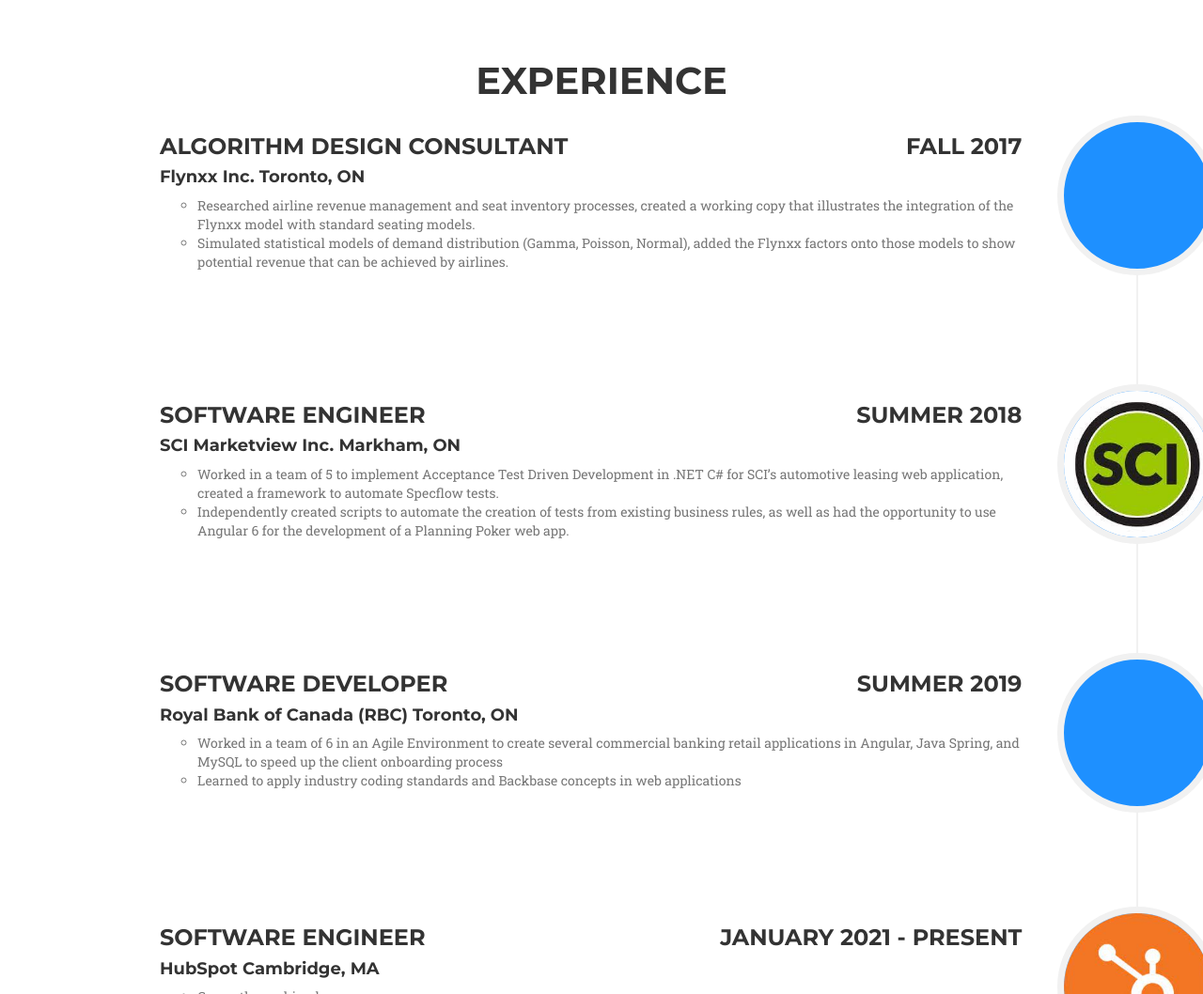
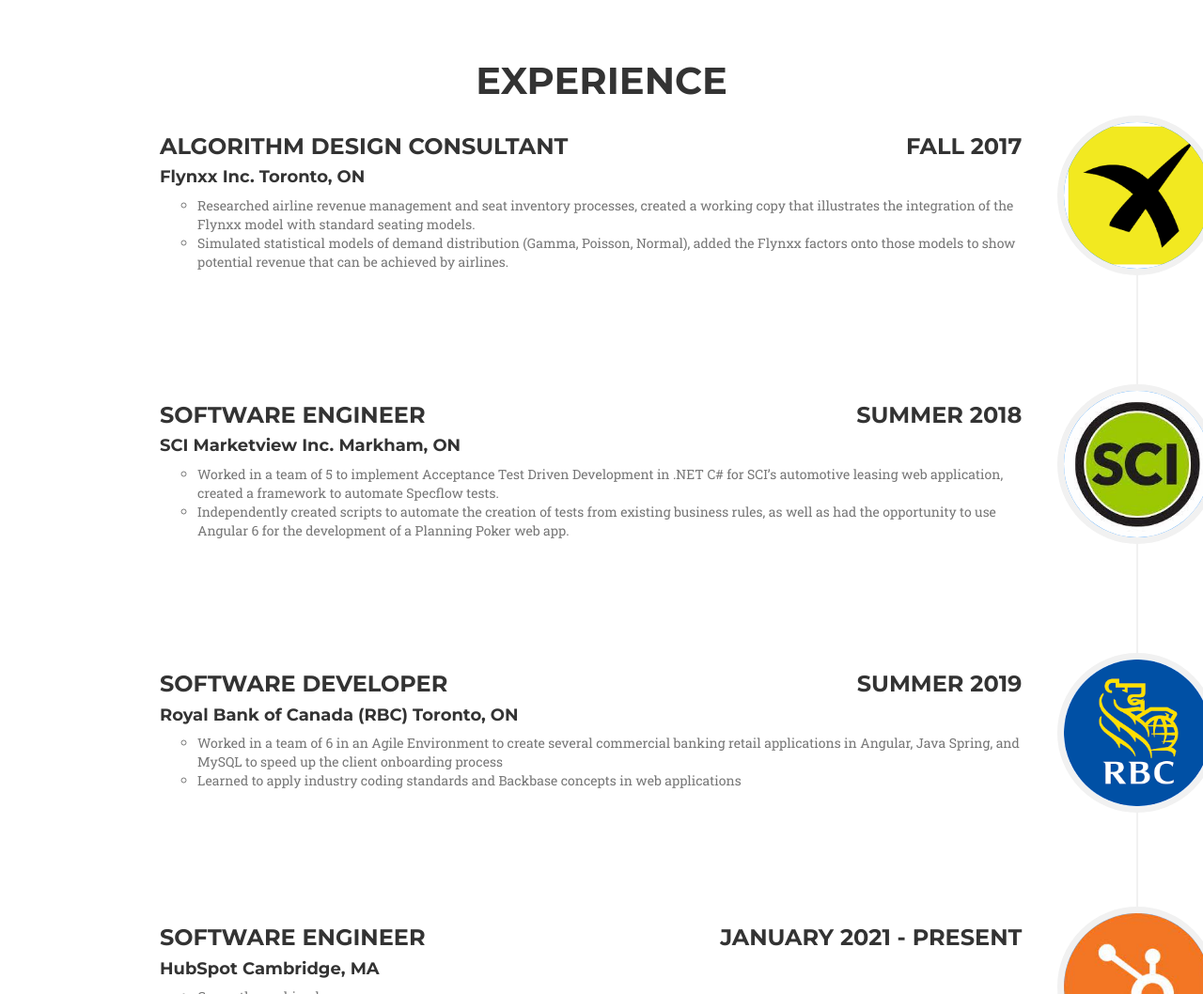
Before and after one commit to Stefan-Mitic/stefan-mitic.github.io, a plain HTML site: page index.html in a window 1280 px wide. Shown: the part 1460-2518 px from the top of the page at 94% size. Drawn offline with nearby package versions, Linux system fonts and the light colour scheme; a web font is replaced by a local one.

Commit message:
add rbc and flynxx logo

```diff
--- a/index.html
+++ b/index.html
@@ -144,7 +144,7 @@
                     <ul class="timeline">
                         <li>
                             <div class="timeline-image">
-                                <!--<img class="img-circle img-responsive" src="img/about/1.jpg" alt="">-->
+                                <img class="img-circle img-responsive" style="width: 170px;" src="img/work_flynxx.png" alt="">
                             </div>
                             <div class="timeline-panel">
                                 <div class="timeline-heading">
@@ -192,7 +192,7 @@
                         </li>
                         <li>
                             <div class="timeline-image">
-                                <!--<img class="img-circle img-responsive" src="img/about/2.jpg" alt="">-->
+                                <img class="img-circle img-responsive" style="width: 170px;" src="img/work_rbc.png" alt="">
                             </div>
                             <div class="timeline-panel">
                                 <div class="timeline-heading">
```
Also changed, not shown: img/work_flynxx.png (added), img/work_rbc.png (added).
